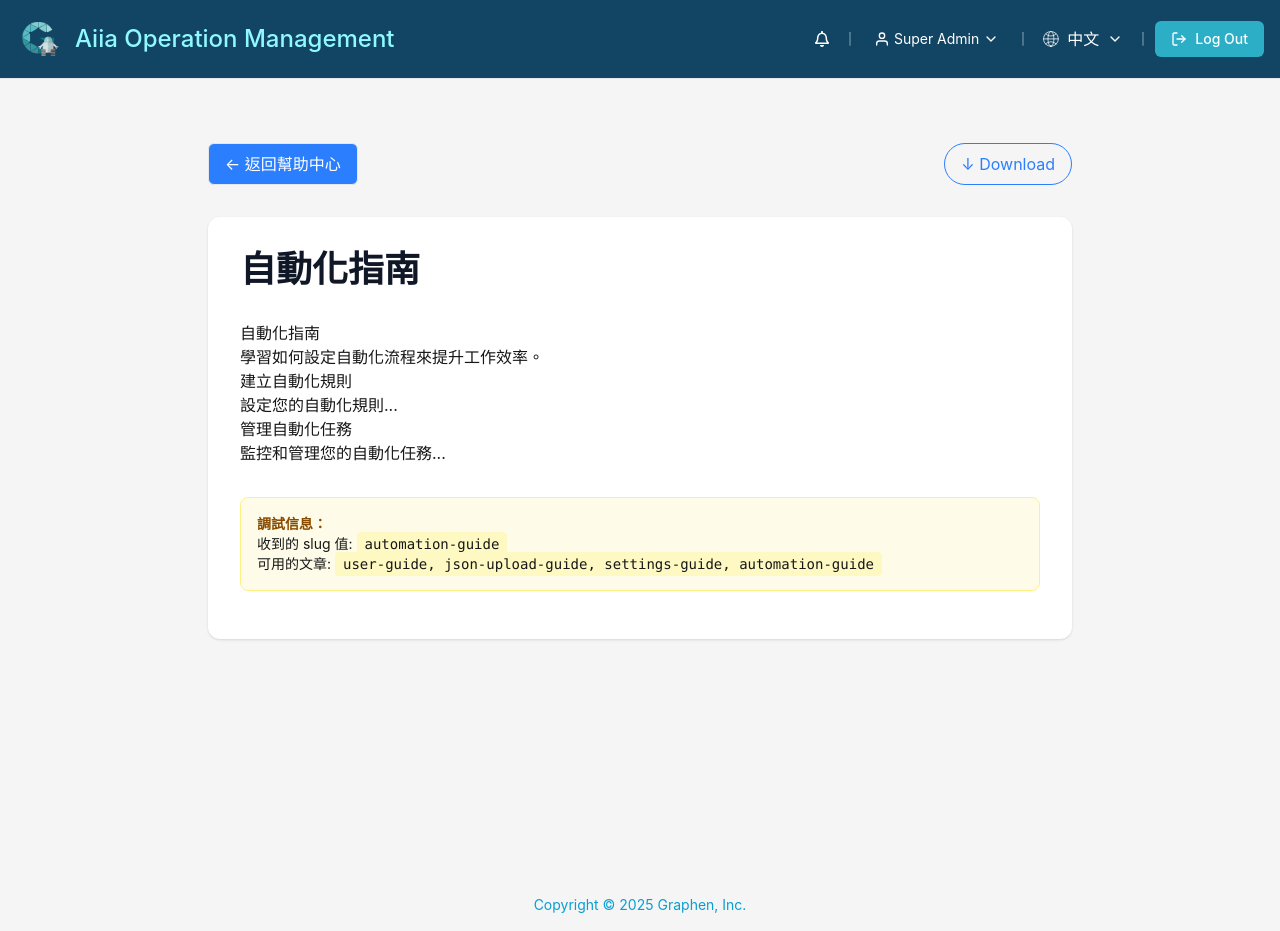
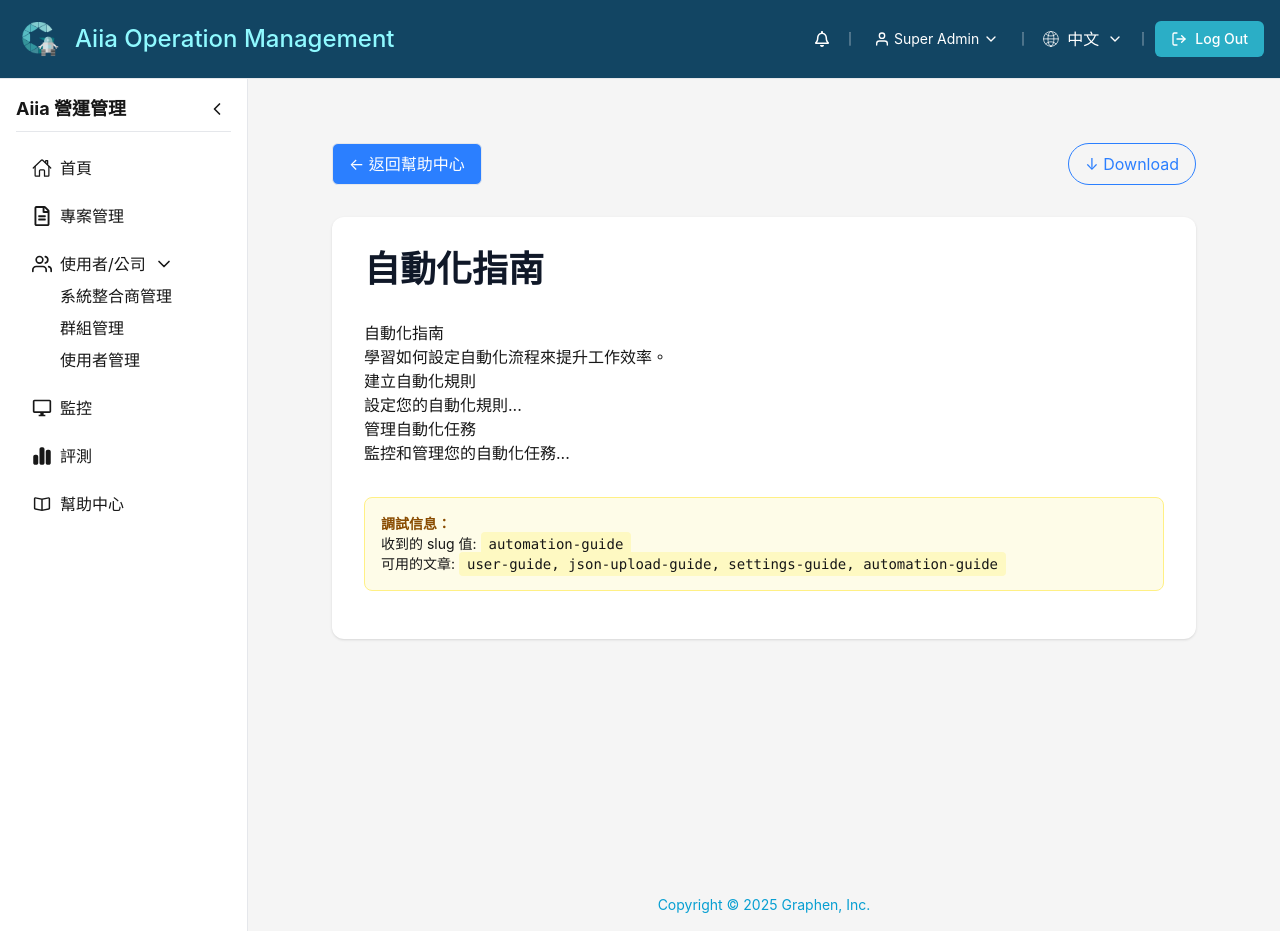
Before and after one commit to ShanHuang3/helpcenter, a Next.js app: page /help/automation-guide in a window 1280 px wide. Built offline with nearby package versions, Linux system fonts and the light colour scheme.

Commit message:
feat:SidebarMenu HTML, CSS

```diff
--- a/src/app/layout.tsx
+++ b/src/app/layout.tsx
@@ -2,6 +2,7 @@ import type { Metadata } from "next";
 import { Geist, Geist_Mono } from "next/font/google";
 import Navigation from "./modules/home/Navigation";
 import Footer from "./modules/home/Footer";
+import SidebarMenu from "./modules/home/SidebarMenu";
 
 import "./globals.css";
 
@@ -30,11 +31,14 @@ export default function RootLayout({
       <body
         className={`${geistSans.variable} ${geistMono.variable} antialiased flex flex-col min-h-screen`}
       >
-        <div className="flex flex-col min-h-screen">
-          {/* 在切換頁面時, Navigation 和 Footer 會固定顯示 */}
-          <Navigation />
-          <div className="flex-1 overflow-y-auto">{children}</div>
-          <Footer />
+        {/* 在切換頁面時, Navigation 和 Footer 會固定顯示 */}
+        <Navigation />
+        <div className="flex flex-row flex-1">
+          <SidebarMenu />
+          <main className="flex flex-1 flex-col overflow-y-auto">
+            {children}
+            <Footer />
+          </main>
         </div>
       </body>
     </html>
--- /dev/null
+++ b/src/app/modules/home/SidebarMenu.tsx
@@ -0,0 +1,105 @@
+import Link from "next/link";
+import { FiChevronLeft } from "react-icons/fi";
+import { FiChevronDown } from "react-icons/fi";
+import { IoHomeOutline } from "react-icons/io5";
+import { FaRegFileAlt } from "react-icons/fa";
+import { FiUsers } from "react-icons/fi";
+import { MdOutlineDesktopWindows } from "react-icons/md";
+import { FaChartSimple } from "react-icons/fa6";
+import { IoMdBook } from "react-icons/io";
+
+export default function SidebarMenu() {
+  return (
+    <aside className="w-62 bg-white border-r border-gray-200 p-4 flex flex-col gap-2 text-md">
+      <header className="flex items-center justify-between border-b border-gray-200 pb-2 font-bold">
+        <h2 className="text-lg font-bold">Aiia 營運管理</h2>
+        <button
+          type="button"
+          aria-label="收起側邊欄"
+          className="p-1 hover:bg-gray-100 rounded transition-colors"
+        >
+          <FiChevronLeft className="w-5 h-5" />
+        </button>
+      </header>
+      <nav className="flex flex-col gap-6 p-4" aria-label="主要導航">
+        <Link
+          href="/"
+          className="flex items-center gap-2 hover:text-blue-600 transition-colors"
+        >
+          <IoHomeOutline className="w-5 h-5" />
+          首頁
+        </Link>
+        <Link
+          href="/projects"
+          className="flex items-center gap-2 hover:text-blue-600 transition-colors"
+        >
+          <FaRegFileAlt className="w-5 h-5" />
+          專案管理
+        </Link>
+        <div className="flex flex-col">
+          <button
+            type="button"
+            className="flex items-center gap-2 hover:text-blue-600 transition-colors text-left"
+            aria-expanded="true"
+            aria-controls="user-company-submenu"
+          >
+            <FiUsers className="w-5 h-5" />
+            使用者/公司
+            <FiChevronDown className="w-5 h-5" />
+          </button>
+          <ul
+            id="user-company-submenu"
+            className="flex flex-col ml-7 mt-2 gap-2"
+            role="menu"
+          >
+            <li role="menuitem">
+              <Link
+                href="/system-integrators"
+                className="hover:text-blue-600 transition-colors block"
+              >
+                系統整合商管理
+              </Link>
+            </li>
+            <li role="menuitem">
+              <Link
+                href="/groups"
+                className="hover:text-blue-600 transition-colors block"
+              >
+                群組管理
+              </Link>
+            </li>
+            <li role="menuitem">
+              <Link
+                href="/users"
+                className="hover:text-blue-600 transition-colors block"
+              >
+                使用者管理
+              </Link>
+            </li>
+          </ul>
+        </div>
+        <Link
+          href="/monitoring"
+          className="flex items-center gap-2 hover:text-blue-600 transition-colors"
+        >
+          <MdOutlineDesktopWindows className="w-5 h-5" />
+          監控
+        </Link>
+        <Link
+          href="/evaluation"
+          className="flex items-center gap-2 hover:text-blue-600 transition-colors"
+        >
+          <FaChartSimple className="w-5 h-5" />
+          評測
+        </Link>
+        <Link
+          href="/"
+          className="flex items-center gap-2 hover:text-blue-600 transition-colors"
+        >
+          <IoMdBook className="w-5 h-5" />
+          幫助中心
+        </Link>
+      </nav>
+    </aside>
+  );
+}
```
